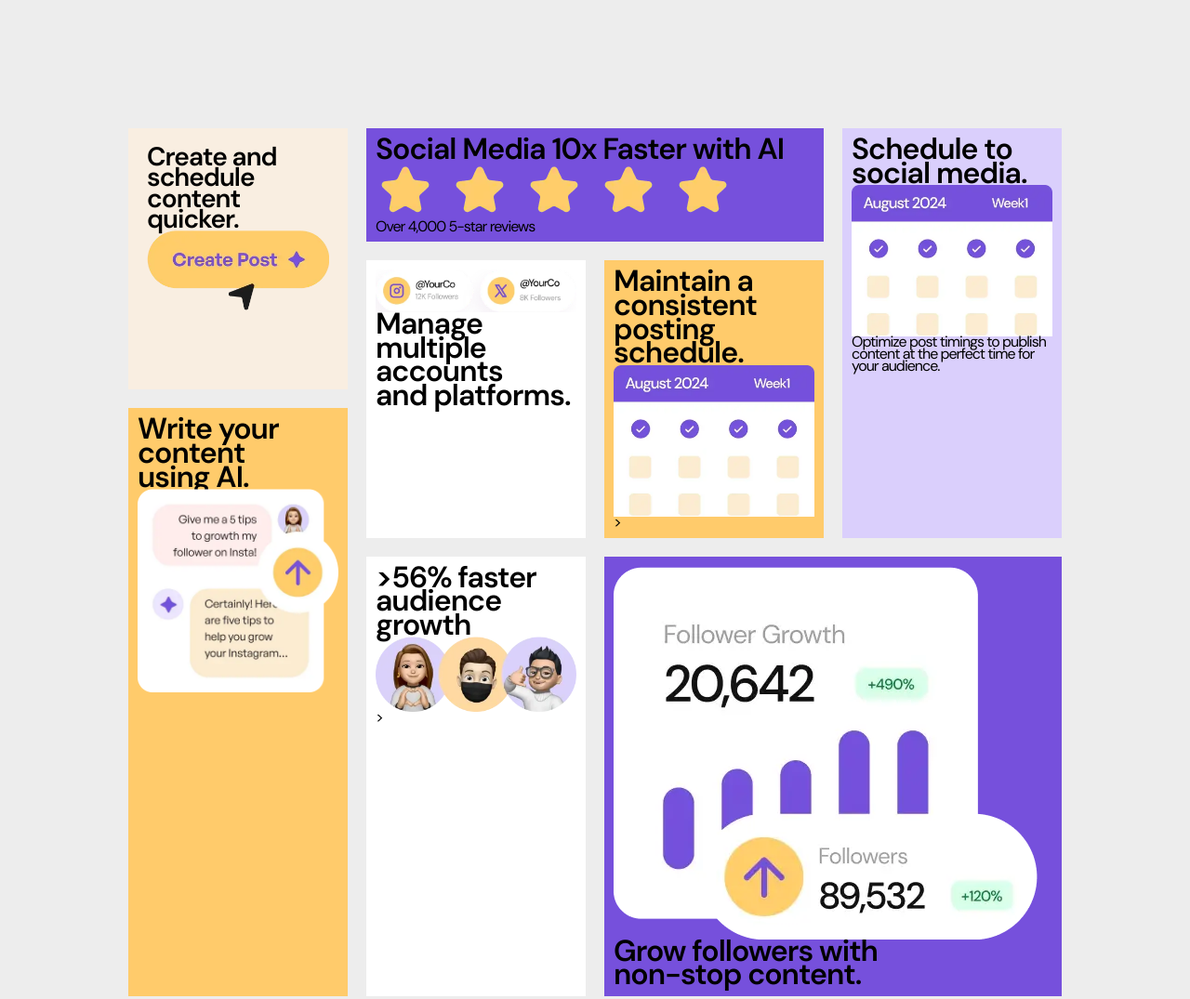
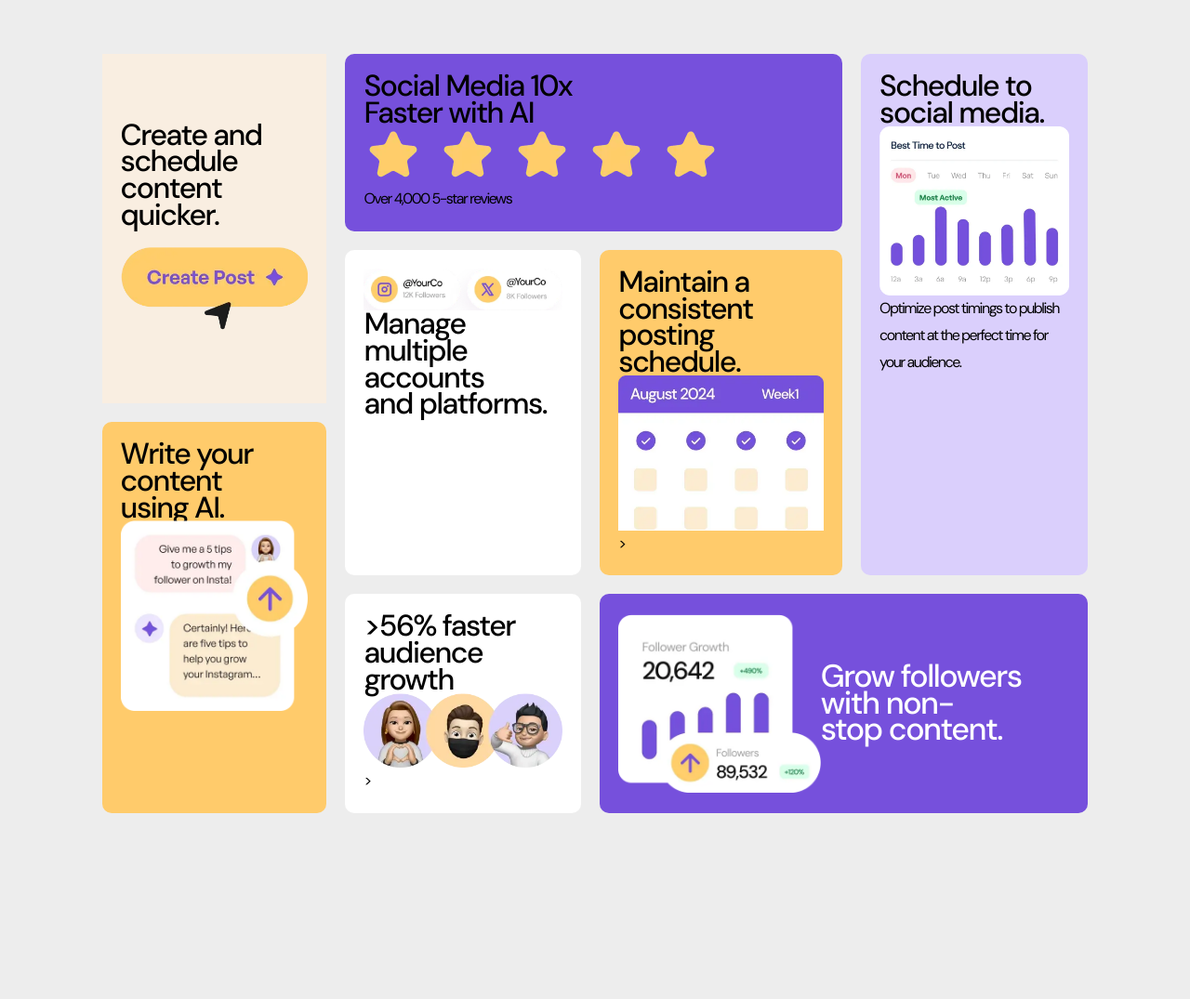
Before and after one commit to Aylaataydir/Bento_Grid_Main, a plain HTML site: page index.html in a window 1280 px wide. Shown: the whole page at 93% size. After the commit the page ends 933 px from the top, so only its background shows below. Drawn offline with Linux system fonts and the light colour scheme.

Commit message:
`Refactor index.html and style.css for layout and typography adjustments`

```diff
--- a/index.html
+++ b/index.html
@@ -23,13 +23,14 @@
   <div class="main box">
     <div class="create">
 
-      <h1>Create and schedule content quicker.</h1>
+      <h1>Create and schedule <br> content <br> quicker.</h1>
+
       <img src="assets/images/illustration-create-post.webp" alt="create post button">
 
     </div>
     <div class="social box">
 
-      <h1>Social Media 10x Faster with AI</h1>
+      <h1>Social Media 10x <br> Faster with AI</h1>
       <img src="assets/images/illustration-five-stars.webp" alt="five stars">
       <p>Over 4,000 5-star reviews</p>
 
@@ -37,7 +38,7 @@
     <div class="schedule box">
 
       <h1>Schedule to social media.</h1>
-      <img src="assets/images/illustration-consistent-schedule.webp" alt="">
+      <img src="assets/images/illustration-schedule-posts.webp" alt="">
       <p> Optimize post timings to publish content at the perfect time for your audience.</p>
 
     </div>
@@ -66,8 +67,9 @@
       >
     </div>
     <div class="grow box">
-
+       <div>
       <img src="assets/images/illustration-grow-followers.webp" alt="">
+      </div>
       <h1>Grow followers with non-stop content.</h1>
 
     </div>
--- a/style.css
+++ b/style.css
@@ -58,18 +58,16 @@ h1, h2, h3, h4, h5, h6 {
 
 /*------------CSS RESET END------------------*/
 
+
 body{
     min-height: 100vh;
     background-color: rgb(237, 237, 237);
     font-family: var(--ff-DMSans);
     font-size: 1rem;
-    letter-spacing: -1px;
+    letter-spacing: -1.5px;
     display: flex;
     justify-content: center;
     align-items: center;
-
-
-
 }
 
 .main{
@@ -77,8 +75,7 @@ body{
     max-width: 1440px;
     display: grid;
     gap: 20px;
-    margin: 10% ;
-    grid-template-columns: repeat(4, 1fr);
+    margin: 3% 7%;
     grid-template-areas:
     "create social social schedule"
     "create manage maintain schedule"
@@ -104,25 +101,30 @@ body{
 
 
 .box{
-  padding: 10px;
-  line-height: 0.8;
+  padding: 20px;
+  line-height: 1.8rem;
+  max-width: 100%;
+  border-radius: 10px;
+  font-size: 1rempx;
 }
 
 .box h1{
-  font-weight: 600;
+  font-weight: 500;
 }
 
 
 .create{
     background-color: var(--clr-Yellow100);
     grid-area: create;
-    font-size: 14px;
-    line-height: 0.8;
     font-weight: normal;
     padding: 20px;
+    display: flex;
+    flex-direction: column;
+    justify-content: center;
+    gap: 20px;
+}
 
 
-}
 
 
 
@@ -161,5 +163,9 @@ grid-area: faster;
 
 .grow{
     background-color: var(--clr-Purple500);
+    color: white;
+    font-size: 17px;
     grid-area: grow;
+    display: flex;
+    align-items: center;
 }
```
